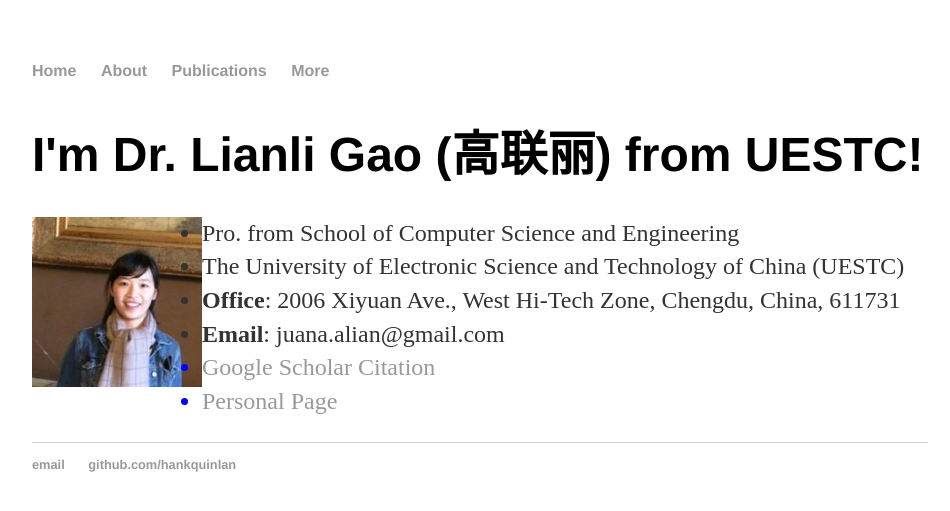
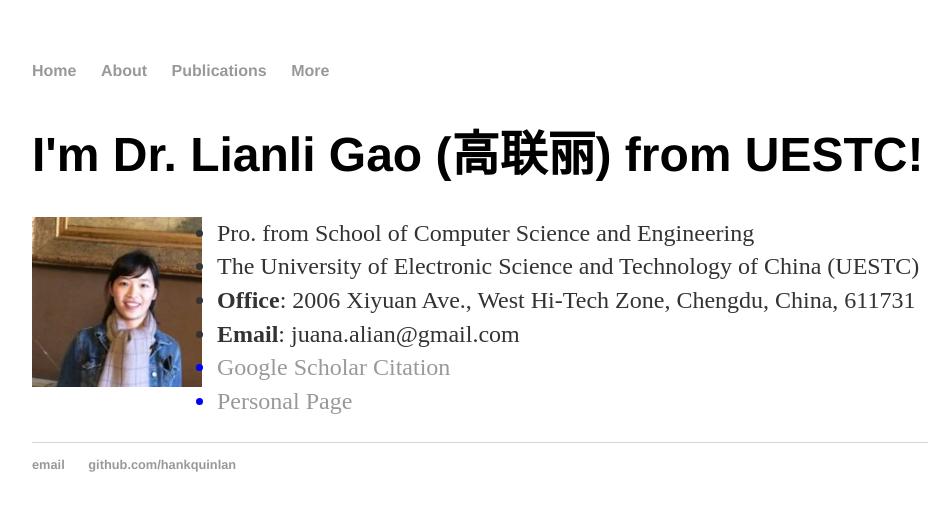
Before and after one commit to lianliGao/lianligao.github.io, a Jekyll site: the page built from index.html, in a window 1280 px wide. Shown: the top 511 px of the page, without its empty margins (160-1110 px from the left). Built offline with Jekyll 4.4.1, drawn with Linux system fonts in a browser that asks for light colours.

Commit message:
Update index.html

```diff
--- a/index.html
+++ b/index.html
@@ -5,7 +5,7 @@
 
 		<div class="blurb">
 			<h1>I'm Dr. Lianli Gao (高联丽) from UESTC!</h1>
-			<p ><img src="1.png" alt="photo" style="width:170px;height:170px;float:left">
+			<p ><img src="1.png" alt="photo" style="width:170px;height:170px;float:left;margin-right:15px;">
 				<ul class="contacts">
 					<li> Pro. from School of Computer Science and Engineering</li>
 					<li>The University of Electronic Science and Technology of China (UESTC)</li>
```
